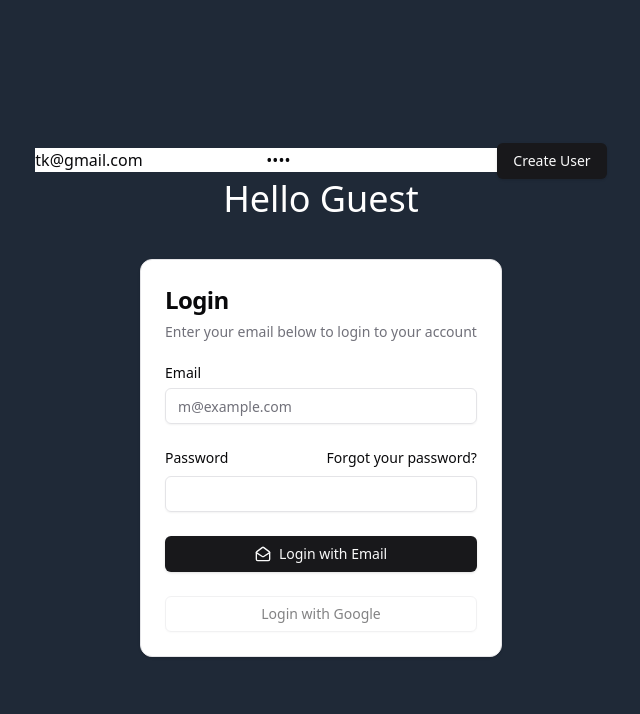
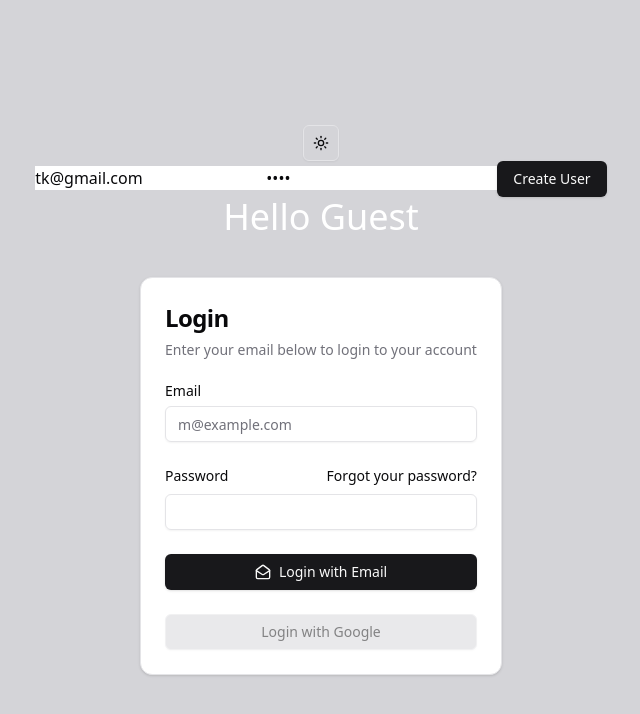
Before and after one commit to tunahankuzgun/law-website, a Next.js app: page /admin in a window 1280 px wide. Shown: the top 714 px of the page, without its empty margins (319-959 px from the left). Built offline with nearby package versions, Linux system fonts and the light colour scheme; no server answers.

Commit message:
Fix add blog fields

```diff
--- a/app/(admin)/admin/page.tsx
+++ b/app/(admin)/admin/page.tsx
@@ -1,4 +1,5 @@
 import CreateUser from "@/app/components/CreateUser";
+import { ModeToggle } from "@/app/components/ModeToggle";
 import SignOut from "@/app/components/SignOut";
 import { LoginForm } from "@/components/ui/login-form";
 import { auth } from "@/lib/auth";
@@ -14,7 +15,8 @@ const Admin = async () => {
   return (
     <main className="relative">
       {session && <SignOut />}
-      <div className="flex flex-col items-center justify-center h-screen bg-gray-800">
+      <div className="flex flex-col items-center justify-center h-screen bg-background">
+        <ModeToggle />
         {!session && <CreateUser />}
         <h1 className="text-white mb-10 text-4xl">
           Hello {session ? session?.user?.email?.split("@")[0] : "Guest"}
--- a/app/(admin)/layout.tsx
+++ b/app/(admin)/layout.tsx
@@ -1,3 +1,4 @@
+import { ThemeProvider } from "next-themes";
 import Container from "../components/Container";
 import "../globals.css";
 
@@ -7,11 +8,16 @@ export default function AdminLayout({
   children: React.ReactNode;
 }>) {
   return (
-        <html lang="en">
-            <body className="bg-gray-900">
-                <Container>
-                    {children}
-                </Container>
+    <html suppressHydrationWarning lang="en">
+      <body>
+        <ThemeProvider
+          attribute="class"
+          defaultTheme="system"
+          enableSystem
+          disableTransitionOnChange
+        >
+          <Container>{children}</Container>
+        </ThemeProvider>
       </body>
     </html>
   );
--- a/app/(root)/layout.tsx
+++ b/app/(root)/layout.tsx
@@ -1,3 +1,4 @@
+"use client";
 import { ThemeProvider } from "next-themes";
 import Container from "../components/Container";
 import Footer from "../components/Footer";
@@ -11,7 +12,7 @@ export default function RootLayout({
 }>) {
   return (
     <html suppressHydrationWarning lang="en">
-      <body className="bg-gray-900">
+      <body className="bg-background">
         <ThemeProvider
           attribute="class"
           defaultTheme="system"
--- a/app/components/Container.tsx
+++ b/app/components/Container.tsx
@@ -6,7 +6,7 @@ interface ContainerProps {
 
 const Container = ({ children }: ContainerProps) => {
   return (
-    <div className="max-w-[1440px] flex flex-col mx-auto bg-zinc-800 min-h-screen ">
+    <div className="max-w-[1440px] flex flex-col mx-auto min-h-screen ">
       {children}
     </div>
   );
--- a/app/components/CreateForm.tsx
+++ b/app/components/CreateForm.tsx
@@ -37,7 +37,7 @@ const CreateForm = () => {
       <form
         action={createBlog}
         onSubmit={() => form.reset()}
-        className="text-white w-[400px] space-y-8"
+        className="w-[400px] space-y-8"
       >
         <FormField
           control={form.control}
@@ -46,11 +46,9 @@ const CreateForm = () => {
             <FormItem>
               <FormLabel>Title</FormLabel>
               <FormControl>
-                <Input placeholder="shadcn" {...field} />
+                <Input placeholder="Enter your title" {...field} />
               </FormControl>
-              <FormDescription>
-                This is your public display name.
-              </FormDescription>
+              <FormDescription>This is title of your blog.</FormDescription>
               <FormMessage />
             </FormItem>
           )}
@@ -62,14 +60,14 @@ const CreateForm = () => {
             <FormItem>
               <FormLabel>Content</FormLabel>
               <FormControl>
-                <Input placeholder="shadcn" {...field} />
+                <Input placeholder="Enter Your content" {...field} />
               </FormControl>
-              <FormDescription>This is Content.</FormDescription>
+              <FormDescription>This is content.</FormDescription>
               <FormMessage />
             </FormItem>
           )}
         />
-        <Button type="submit">Submit</Button>
+        <Button type="submit">Create Blog</Button>
       </form>
     </Form>
   );
--- a/app/globals.css
+++ b/app/globals.css
@@ -3,7 +3,7 @@
 @tailwind utilities;
 @layer base {
   :root {
-    --background: 0 0% 100%;
+    --background: 240 4.9% 83.9%;
     --foreground: 240 10% 3.9%;
     --card: 0 0% 100%;
     --card-foreground: 240 10% 3.9%;
@@ -27,7 +27,7 @@
     --chart-3: 197 37% 24%;
     --chart-4: 43 74% 66%;
     --chart-5: 27 87% 67%;
-    --radius: 0.5rem
+    --radius: 0.5rem;
   }
   .dark {
     --background: 240 10% 3.9%;
@@ -53,7 +53,7 @@
     --chart-2: 160 60% 45%;
     --chart-3: 30 80% 55%;
     --chart-4: 280 65% 60%;
-    --chart-5: 340 75% 55%
+    --chart-5: 340 75% 55%;
   }
 }
 @layer base {
--- a/components/ui/theme-provider.tsx
+++ /dev/null
@@ -1,11 +0,0 @@
-"use client";
-
-import * as React from "react";
-import { ThemeProvider as NextThemesProvider } from "next-themes";
-
-export function ThemeProvider({
-  children,
-  ...props
-}: React.ComponentProps<typeof NextThemesProvider>) {
-  return <NextThemesProvider {...props}>{children}</NextThemesProvider>;
-}
```
Lines whose indentation alone changed are shown as unchanged.
